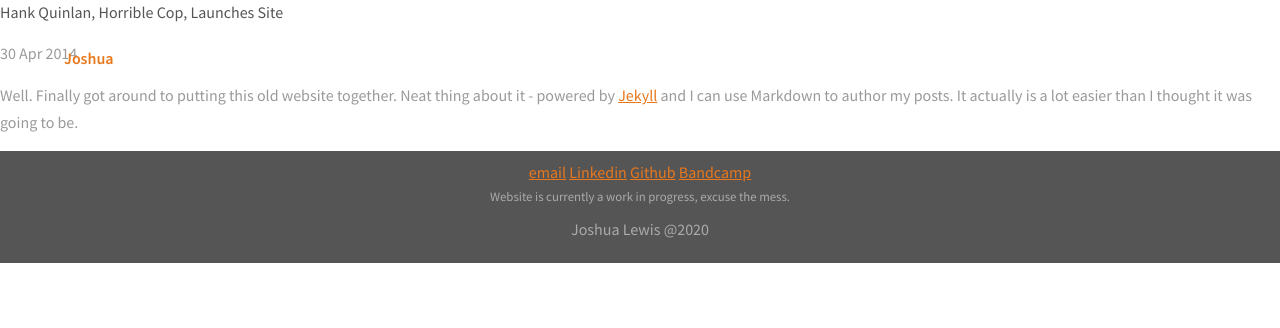
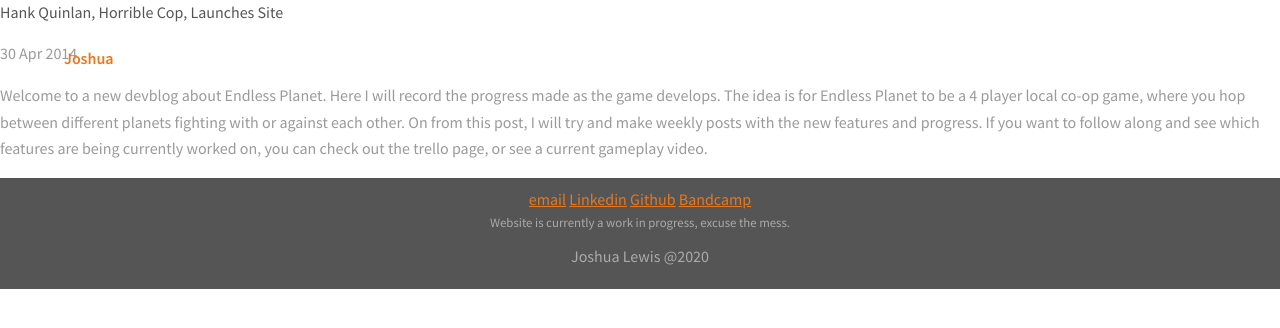
Before and after one commit to Yigurn/yigurn.github.io, a Jekyll site: the page built from _posts/2020-03-19-new-dev-blog.md, in a window 1280 px wide. Shown: the top 328 px of the page. Built offline with Jekyll 4.4.1, drawn with Linux system fonts in a browser that asks for light colours; nearby versions of some CDN libraries; library files that are not in the unit come from our copies.

Commit message:
Update 2020-03-19-new-dev-blog.md

```diff
--- a/_posts/2020-03-19-new-dev-blog.md
+++ b/_posts/2020-03-19-new-dev-blog.md
@@ -4,4 +4,5 @@ title: "Hank Quinlan, Horrible Cop, Launches Site"
 date: 2014-04-30
 ---
 
-Well. Finally got around to putting this old website together. Neat thing about it - powered by [Jekyll](http://jekyllrb.com) and I can use Markdown to author my posts. It actually is a lot easier than I thought it was going to be.
+Welcome to a new devblog about Endless Planet. Here I will record the progress made as the game develops. The idea is for Endless Planet to be a 4 player local co-op game, where you hop between different planets fighting with or against each other.
+On from this post, I will try and make weekly posts with the new features and progress. If you want to follow along and see which features are being currently worked on, you can check out the trello page, or see a current gameplay video.
```
